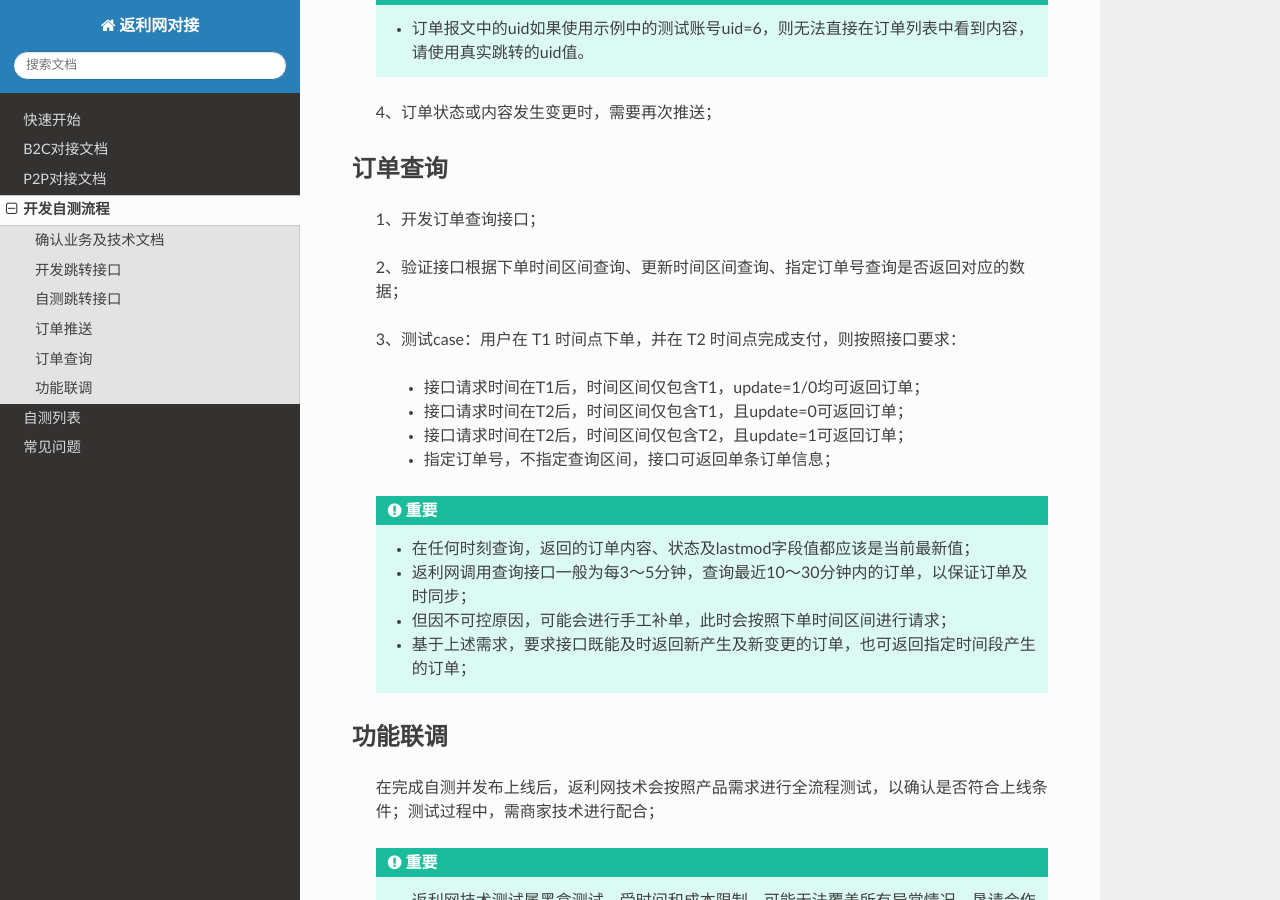
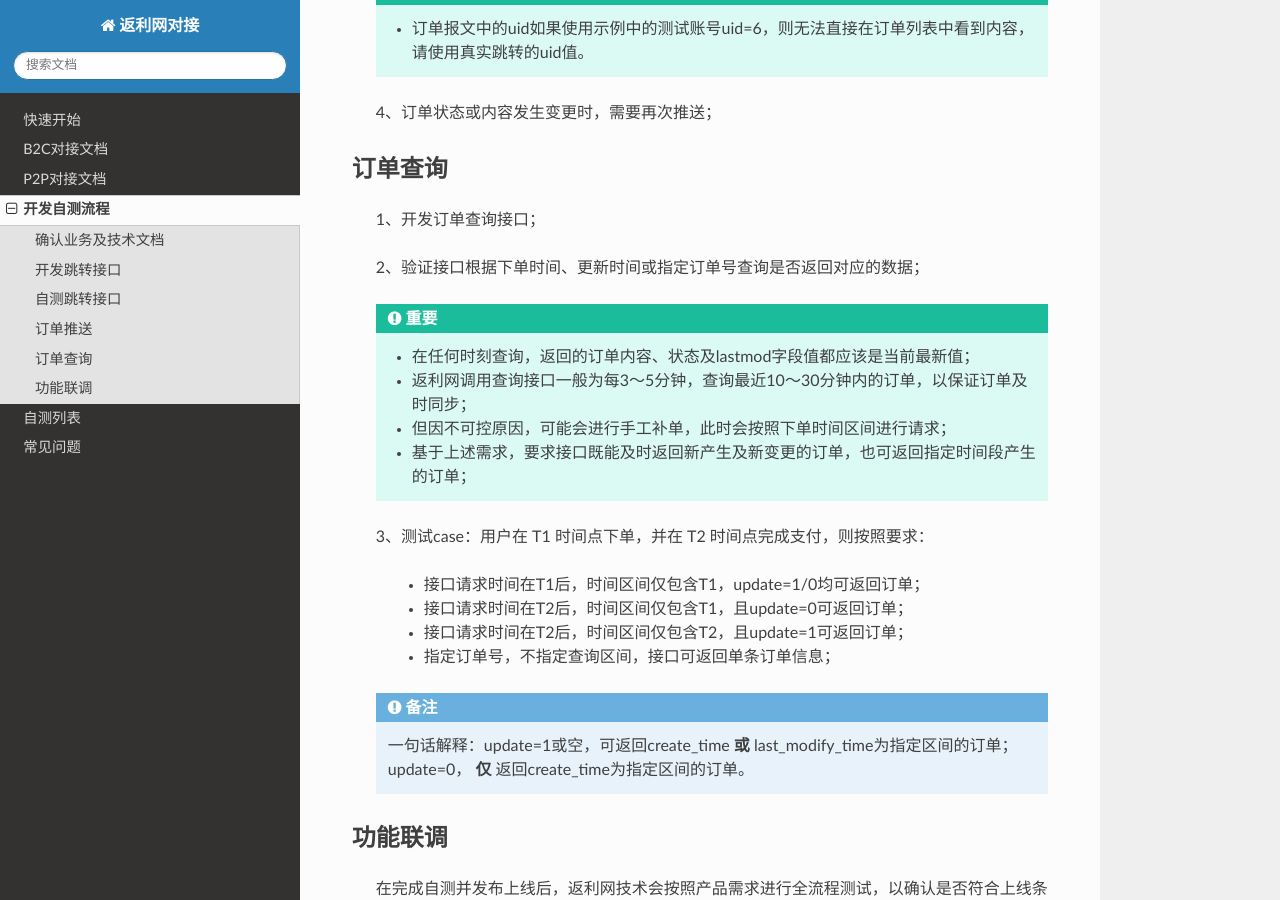
Before and after one commit to apheyliu/fanliapi, a Sphinx documentation site: the page built from source/dev.rst, in a window 1280 px wide and 900 px high, scrolled down 2031 px. Built offline with Sphinx 7.4.7 and the Read the Docs theme 2.0.0, drawn with Linux system fonts in a browser that asks for light colours.

Commit message:
update dev

```diff
--- a/source/dev.rst
+++ b/source/dev.rst
@@ -84,20 +84,23 @@
 
  1、开发订单查询接口；
 
- 2、验证接口根据下单时间区间查询、更新时间区间查询、指定订单号查询是否返回对应的数据；
+ 2、验证接口根据下单时间、更新时间或指定订单号查询是否返回对应的数据；
 
- 3、测试case：用户在 T1 时间点下单，并在 T2 时间点完成支付，则按照接口要求：
+ .. important::
+    * 在任何时刻查询，返回的订单内容、状态及lastmod字段值都应该是当前最新值；
+    * 返利网调用查询接口一般为每3～5分钟，查询最近10～30分钟内的订单，以保证订单及时同步；
+    * 但因不可控原因，可能会进行手工补单，此时会按照下单时间区间进行请求；
+    * 基于上述需求，要求接口既能及时返回新产生及新变更的订单，也可返回指定时间段产生的订单；
+
+ 3、测试case：用户在 T1 时间点下单，并在 T2 时间点完成支付，则按照要求：
 
     * 接口请求时间在T1后，时间区间仅包含T1，update=1/0均可返回订单；
     * 接口请求时间在T2后，时间区间仅包含T1，且update=0可返回订单；
     * 接口请求时间在T2后，时间区间仅包含T2，且update=1可返回订单；
     * 指定订单号，不指定查询区间，接口可返回单条订单信息；
 
- .. important::
-    * 在任何时刻查询，返回的订单内容、状态及lastmod字段值都应该是当前最新值；
-    * 返利网调用查询接口一般为每3～5分钟，查询最近10～30分钟内的订单，以保证订单及时同步；
-    * 但因不可控原因，可能会进行手工补单，此时会按照下单时间区间进行请求；
-    * 基于上述需求，要求接口既能及时返回新产生及新变更的订单，也可返回指定时间段产生的订单；
+ .. note::
+    一句话解释：update=1或空，可返回create_time **或** last_modify_time为指定区间的订单；update=0， **仅** 返回create_time为指定区间的订单。
 
 .. _dev_union_test:
 
```
